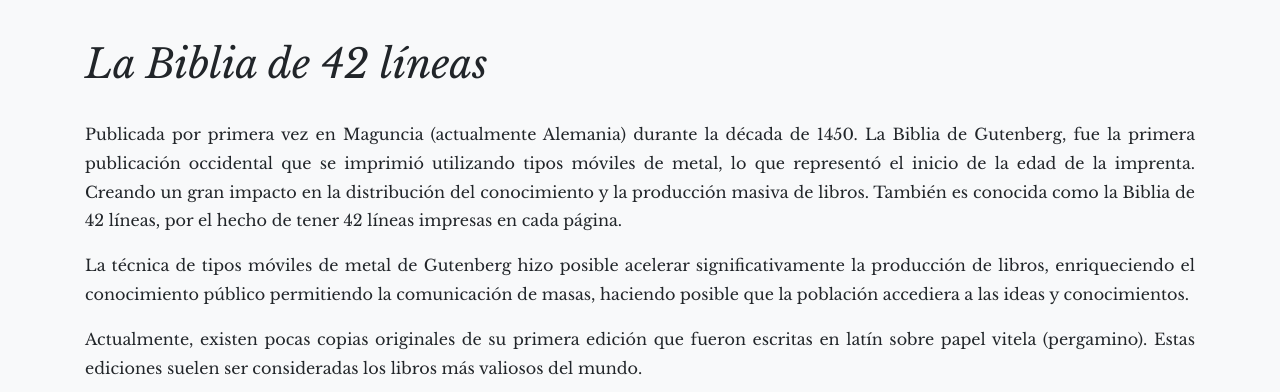
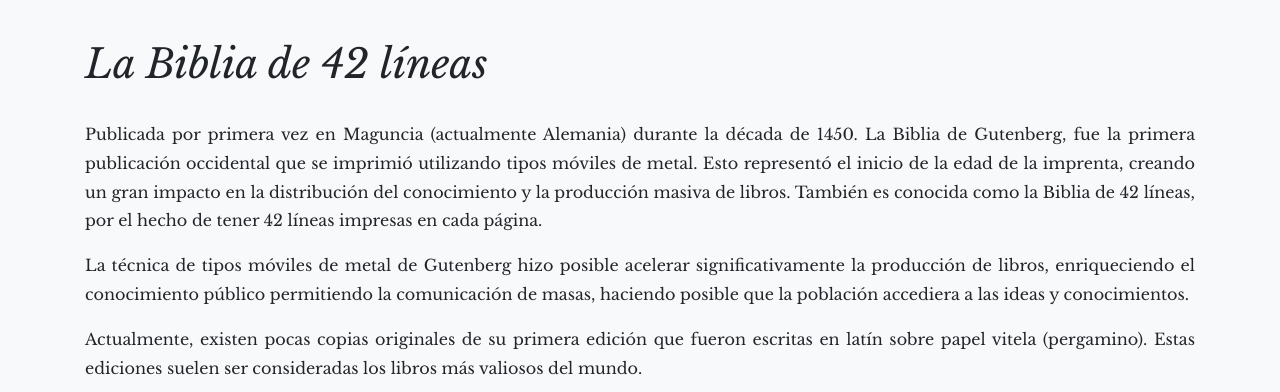
Before and after one commit to fialvarezdelarivera/Clase-01---FARK, a plain HTML site: page index.html in a window 1280 px wide. Shown: the top 392 px of the page. Drawn offline with nearby package versions, Linux system fonts and the light colour scheme.

Commit message:
Update index.html

```diff
--- a/index.html
+++ b/index.html
@@ -28,7 +28,7 @@
             <div class="row py-3">
                 <div class="col-12">
                     <h1 class="py-4">La Biblia de 42 líneas</h1>
-                    <p>Publicada por primera vez en Maguncia (actualmente Alemania) durante la década de 1450. La Biblia de Gutenberg, fue la primera publicación occidental que se imprimió utilizando tipos móviles de metal, lo que representó el inicio de la edad de la imprenta. Creando un gran impacto en la distribución del conocimiento y la producción masiva de libros. También es conocida como la Biblia de 42 líneas, por el hecho de tener 42 líneas impresas en cada página.</p>
+                    <p>Publicada por primera vez en Maguncia (actualmente Alemania) durante la década de 1450. La Biblia de Gutenberg, fue la primera publicación occidental que se imprimió utilizando tipos móviles de metal. Esto representó el inicio de la edad de la imprenta, creando un gran impacto en la distribución del conocimiento y la producción masiva de libros. También es conocida como la Biblia de 42 líneas, por el hecho de tener 42 líneas impresas en cada página.</p>
                     <p>La técnica de tipos móviles de metal de Gutenberg hizo posible acelerar significativamente la producción de libros, enriqueciendo el conocimiento público permitiendo la comunicación de masas, haciendo posible que la población accediera a las ideas y conocimientos.</p>
                     <p>Actualmente, existen pocas copias originales de su primera edición que fueron escritas en latín sobre papel vitela (pergamino). Estas ediciones suelen ser consideradas los libros más valiosos del mundo.</p>
                 </div>
```
